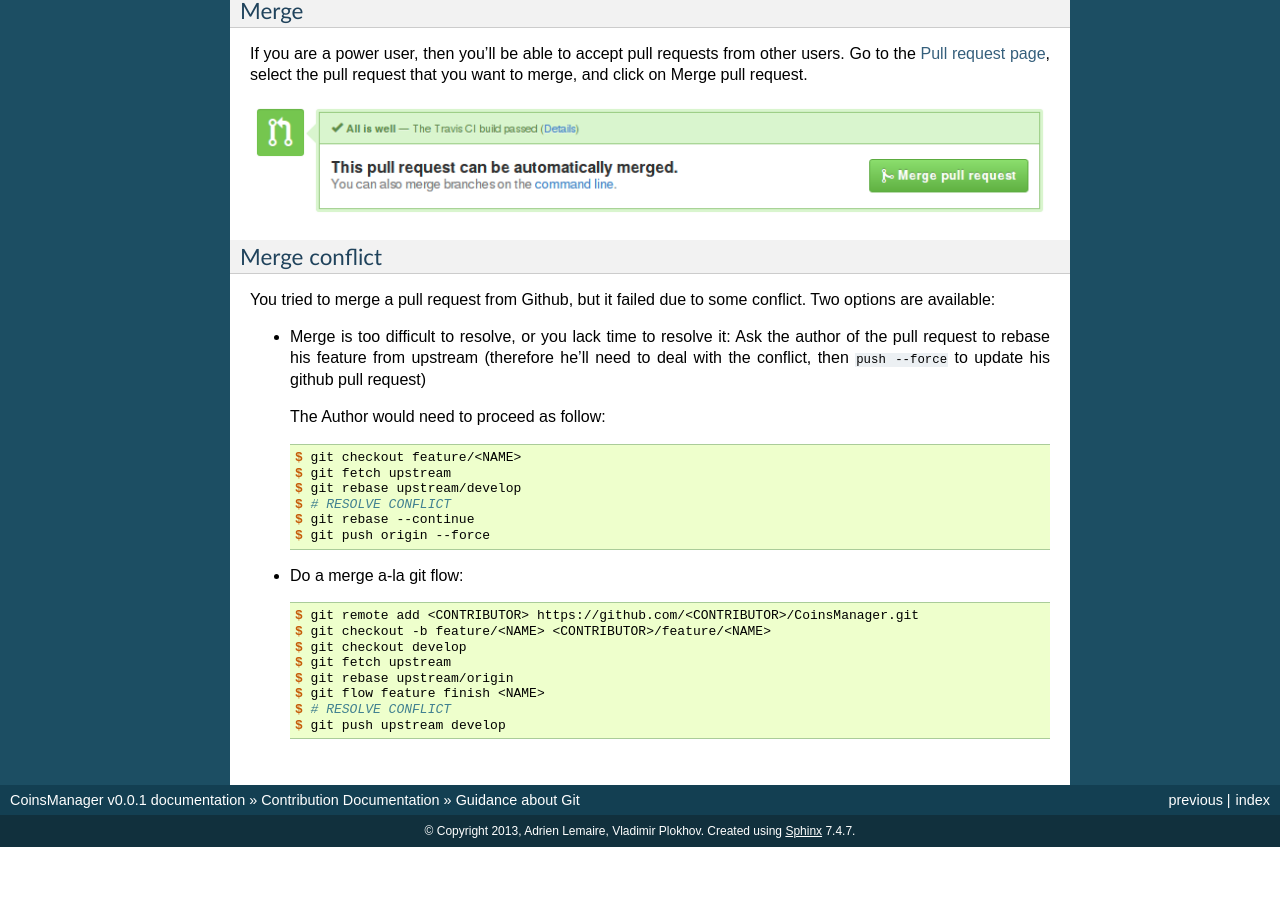
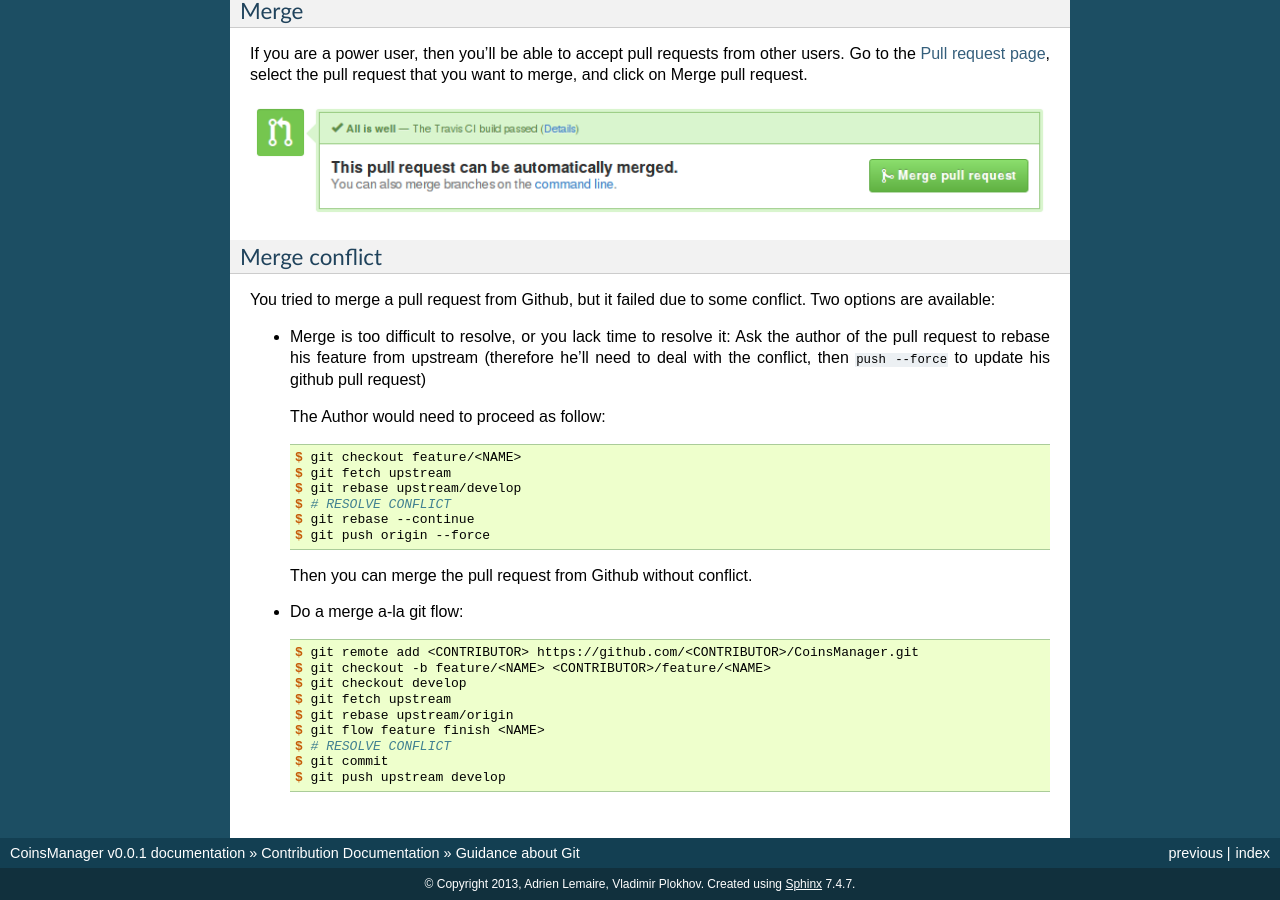
Before and after one commit to CoinsManager/CoinsManager, a Sphinx documentation site: the page built from docs/Contributions/2_git.rst, in a window 1280 px wide and 900 px high, scrolled down 2316 px. Built offline with Sphinx 7.4.7, drawn with Linux system fonts in a browser that asks for light colours; formulas are drawn with MathJax 3; before the commit the page ends 3163 px from its top, so only the background shows below that.

Commit message:
minor edit to git doc

```diff
--- a/docs/Contributions/2_git.rst
+++ b/docs/Contributions/2_git.rst
@@ -145,6 +145,7 @@ conflict. Two options are available:
       $ git rebase --continue
       $ git push origin --force
 
+  Then you can merge the pull request from Github without conflict.
 
 * Do a merge a-la git flow:
 
@@ -157,4 +158,5 @@ conflict. Two options are available:
       $ git rebase upstream/origin
       $ git flow feature finish <NAME>
       $ # RESOLVE CONFLICT
+      $ git commit
       $ git push upstream develop
```
